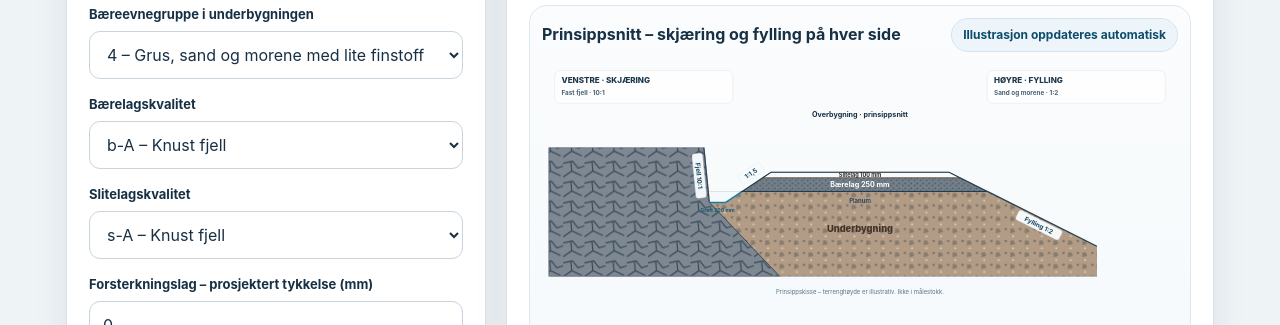
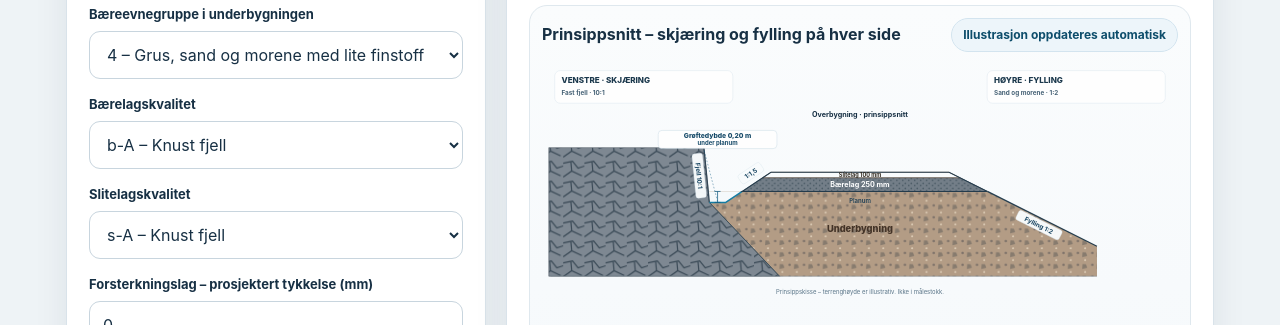
Before and after one commit to Nikolai210685/landbruksvei-overbygning, a plain HTML site: page index.html in a window 1280 px wide. Shown: the part 348-673 px from the top of the page. Drawn offline with Linux system fonts and the light colour scheme.

Commit message:
Annotate ditch depth in meters below planum on each cut side

```diff
--- a/index.html
+++ b/index.html
@@ -388,7 +388,14 @@ function renderDiagram(baseMm,extraMm,ditch,synt){
   <path d="M${crest} ${yCrest} L${outside} ${yB}" stroke="#334655" stroke-width="3" fill="none"/>
   <path d="M${outside} ${yB} L${deepContact} ${baseEarth}" stroke="#344a57" stroke-width="2" fill="none"/>
   <path d="M${root} ${py} L${inside} ${yB} H${outside}" stroke="#157ca2" stroke-width="3.5" fill="none" stroke-linejoin="round"/>
-  <text x="${(inside+outside)/2}" y="${yB+23}" text-anchor="middle" font-size="12" font-weight="750" fill="#185773">Grøft ${dep} mm</text>`;
+  <g data-ditch-depth="${key}" aria-label="Grøftedybde ${fmt2(dep/1000)} meter under planum">
+    <line x1="${(inside+outside)/2}" y1="${py}" x2="${(inside+outside)/2}" y2="${yB}" stroke="#155e83" stroke-width="1.8"/>
+    <path d="M${(inside+outside)/2-7} ${py} h14 M${(inside+outside)/2-7} ${yB} h14" fill="none" stroke="#155e83" stroke-width="1.8"/>
+    <path d="M${(inside+outside)/2} ${yB-2} L${(inside+outside)/2+((key==='left')?-32:32)} 212" fill="none" stroke="#155e83" stroke-width="1.2" stroke-dasharray="4 4" opacity=".85"/>
+    <rect x="${Math.max(15,Math.min(1205,(inside+outside)/2-140))}" y="166" width="280" height="43" rx="9" fill="#fff" stroke="#bed4e0" opacity=".97"/>
+    <text x="${Math.max(15,Math.min(1205,(inside+outside)/2-140))+140}" y="184" text-anchor="middle" font-size="16" font-weight="800" fill="#174b69">Grøftedybde ${fmt2(dep/1000)} m</text>
+    <text x="${Math.max(15,Math.min(1205,(inside+outside)/2-140))+140}" y="200" text-anchor="middle" font-size="14" font-weight="650" fill="#174b69">under planum</text>
+  </g>`;
  }
  // Under each ditch, the subgrade occupies the space from the ditch bottom
  // down to the bedrock contact. Use fill material when a fill bank exists,
```
